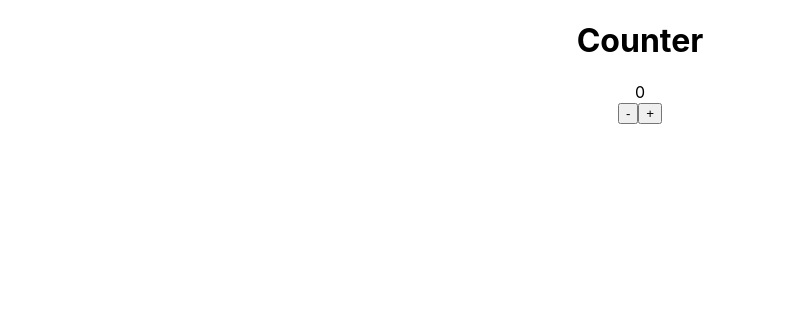
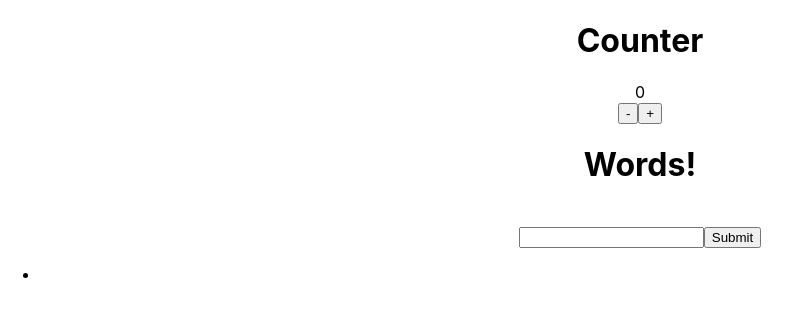
Before and after one commit to kevinneyer/redux-practice, a React (Create React App) app: page / in a window 1280 px wide. Shown: the top 316 px of the page, without its empty margins (0-801 px from the left). Built offline with nearby package versions, Linux system fonts and the light colour scheme.

Commit message:
combined reducers. working on text

```diff
--- a/src/App.js
+++ b/src/App.js
@@ -3,11 +3,13 @@ import './App.css';
 import { useSelector, useDispatch } from 'react-redux'
 import { increment } from './actions'
 import { decrement } from './actions'
+import { addText } from './actions'
 
 function App() {
 
-  const counter = useSelector(state => state)
+  const counter = useSelector(state => state.counter)
   const dispatch = useDispatch()
+  const text = useSelector(state => state.text )
 
   return (
     <div className='App'>
@@ -17,6 +19,19 @@ function App() {
           <button onClick={ () => dispatch(decrement()) }>-</button>
           <button onClick={ () => dispatch(increment()) }>+</button>
         </div>
+      <h1>Words!</h1>
+      <span>{text}</span>
+      <br />
+      <input onChange={ () => dispatch(addText()) }></input>
+
+      <button>Submit</button>
+        <div>
+          <ul>
+            <li>
+
+            </li>
+          </ul>
+        </div>
     </div>
   );
 }
--- a/src/actions/index.js
+++ b/src/actions/index.js
@@ -5,3 +5,7 @@ export const increment = () => {
 export const decrement = () => {
     return { type: 'DECREMENT'}
 }
+
+export const addText = () => {
+    return { type: 'ADD_TEXT' }
+}
--- a/src/index.js
+++ b/src/index.js
@@ -6,10 +6,12 @@ import * as serviceWorker from './serviceWorker';
 import { createStore } from 'redux'
 import { Provider } from 'react-redux'
 import counterReducer from './reducers/counter'
+import rootReducer from './reducers/index'
 
 
 const store = createStore(
-  counterReducer,
+  // counterReducer,
+  rootReducer,
   window.__REDUX_DEVTOOLS_EXTENSION__ && window.__REDUX_DEVTOOLS_EXTENSION__()
 )
 
--- /dev/null
+++ b/src/reducers/index.js
@@ -0,0 +1,10 @@
+import { combineReducers } from 'redux'
+import counterReducer from './counter'
+import textReducer from './text'
+
+const rootReducer = combineReducers({
+    counter: counterReducer,
+    text: textReducer
+})
+
+export default rootReducer
--- /dev/null
+++ b/src/reducers/text.js
@@ -0,0 +1,10 @@
+const textReducer = (state='', action) => {
+    switch(action.type){
+        case 'ADD_TEXT':
+            return state += action.payload
+        default:
+            return state
+    }
+}
+
+export default textReducer
```
